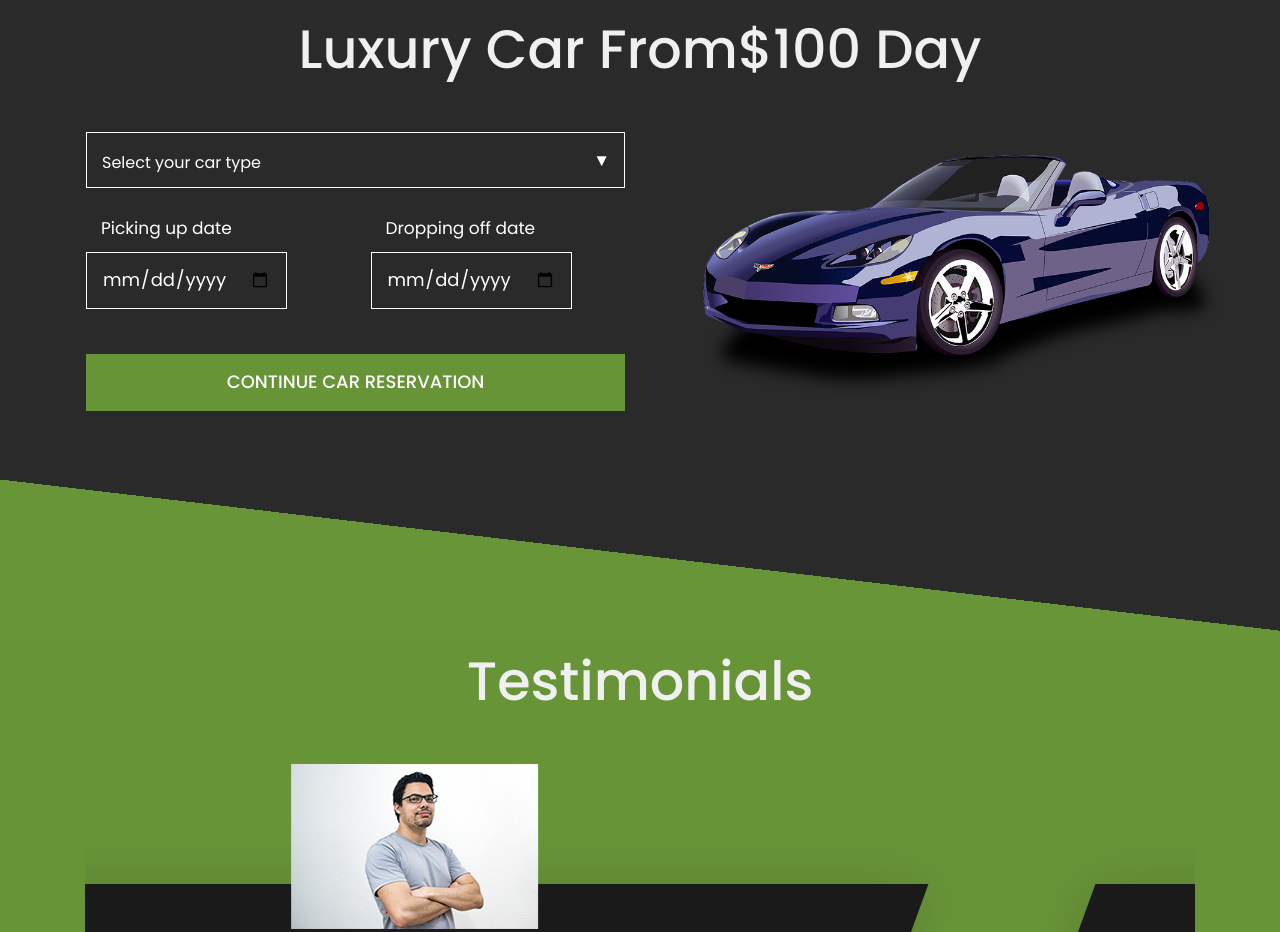
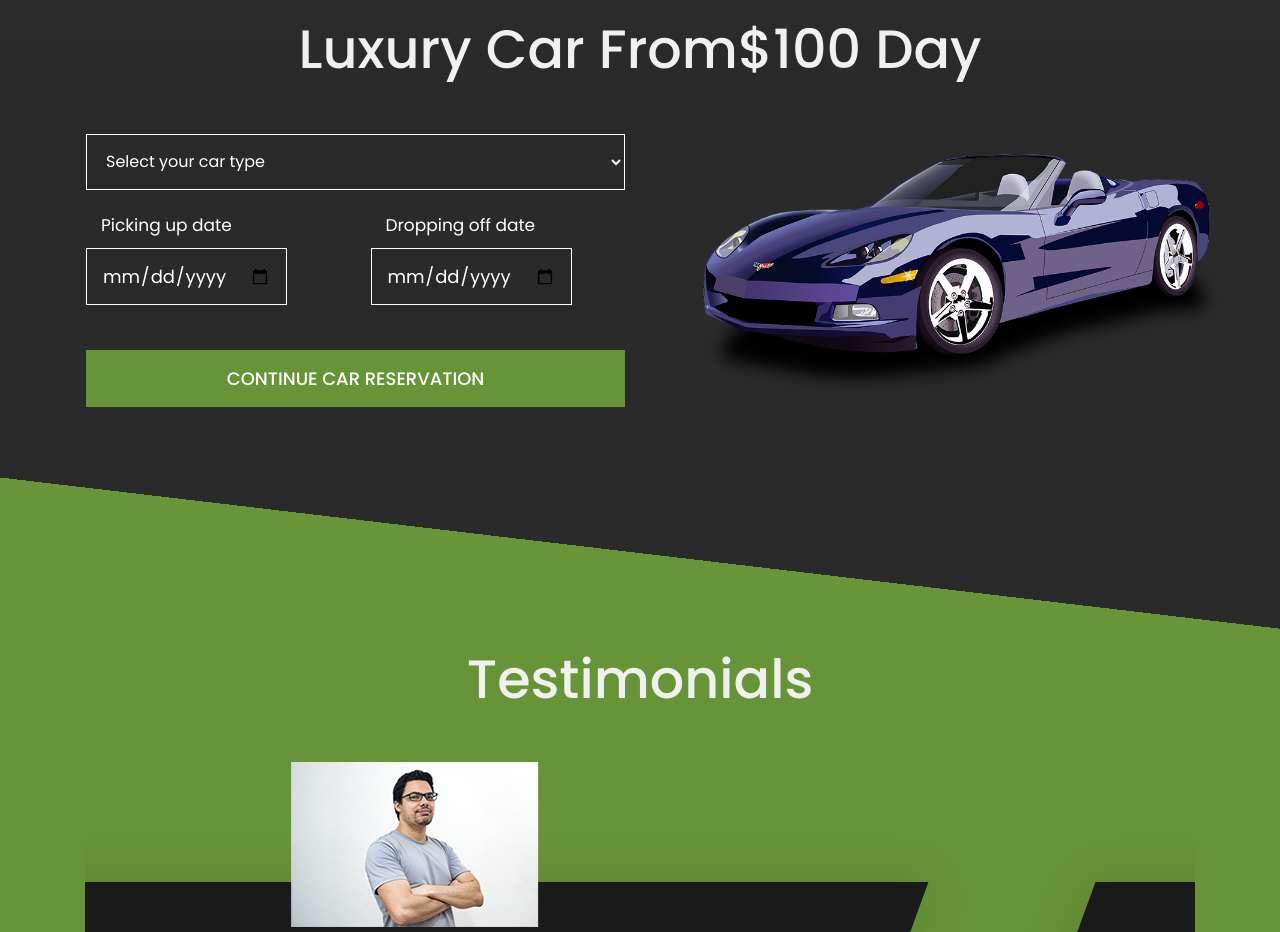
Before and after one commit to Fattan-malva/brawijaya-travel, a website: page public/index.html in a window 1280 px wide. Shown: the part 2360-3292 px from the top of the page. Drawn offline with nearby package versions, Linux system fonts and the light colour scheme; files whose address does not match are found by name.

Commit message:
[UP]Number

```diff
--- a/public/css/style.css
+++ b/public/css/style.css
@@ -732,23 +732,20 @@ label {
      position: relative;
 }
 
-.select,
-.label {
-     color: #fff;
-     display: block;
-     font-size: 16px;
-}
-
 .select {
      width: 100%;
-     position: absolute;
+     position: relative;
      top: 0;
-     padding: 5px 0;
-     opacity: 0;
-     -ms-filter: "progid:DXImageTransform.Microsoft.Alpha(Opacity=0)";
-     background: none transparent;
-     border: 0 none;
-     margin-top: 20px;
+     padding: 16px 15px;
+     opacity: 1;
+     -ms-filter: "progid:DXImageTransform.Microsoft.Alpha(Opacity=1)";
+     background: transparent;
+     border: #fff solid 1px;
+     margin-top: 0;
+     margin-bottom: 20px;
+     height: 56px;
+     color: #fff;
+     font-size: 16px;
 }
 
 .select option {
@@ -757,29 +754,11 @@ label {
 }
 
 .select-box1 {
-     background-color: transparent;
-     border: #fff solid 1px;
-     height: 56px !important;
+     display: none;
 }
 
 .label {
-     position: relative;
-     padding: 16px 15px;
-     cursor: pointer;
-     margin-bottom: 25px;
-}
-
-.open .label::after {
-     content: "▲";
-}
-
-.label::after {
-     content: "▼";
-     font-size: 17px;
-     position: absolute;
-     right: -10px;
-     top: 0;
-     padding: 12px 24px;
+     display: none;
 }
 
 
--- a/public/index.html
+++ b/public/index.html
@@ -275,10 +275,8 @@
                      <div class="row">
                         <div class="col-md-12">
                            <div class="select-box">
-                              <label for="select-box1" class="label select-box1">
-                                 <span class="label-desc">Select your car type</span>
-                              </label>
                               <select id="carType" class="select">
+                                 <option value="">Select your car type</option>
                                  <option value="Innova">Innova</option>
                                  <option value="Ayla">Ayla</option>
                                  <option value="Jazz">Jazz</option>
@@ -559,7 +557,7 @@
          const pick = document.getElementById("pickDate").value;
          const drop = document.getElementById("dropDate").value;
 
-         const phone = "6285536724645"; // 62 untuk Indonesia
+         const phone = "6285707181774"; // 62 untuk Indonesia
 
          const message =
             `Permisi saya ingin booking ${carType} dari ${pick} hingga ${drop}`;
```
